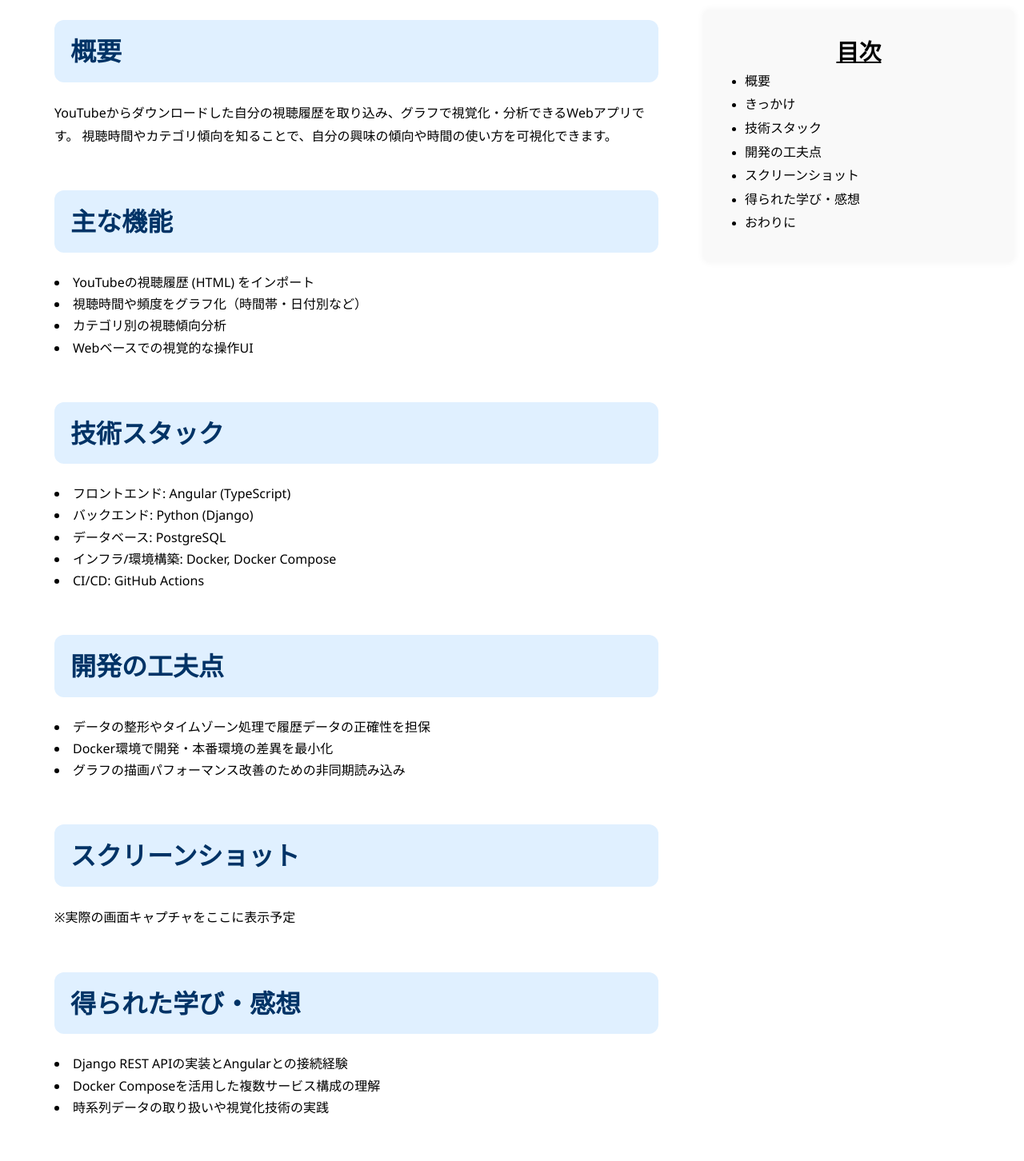
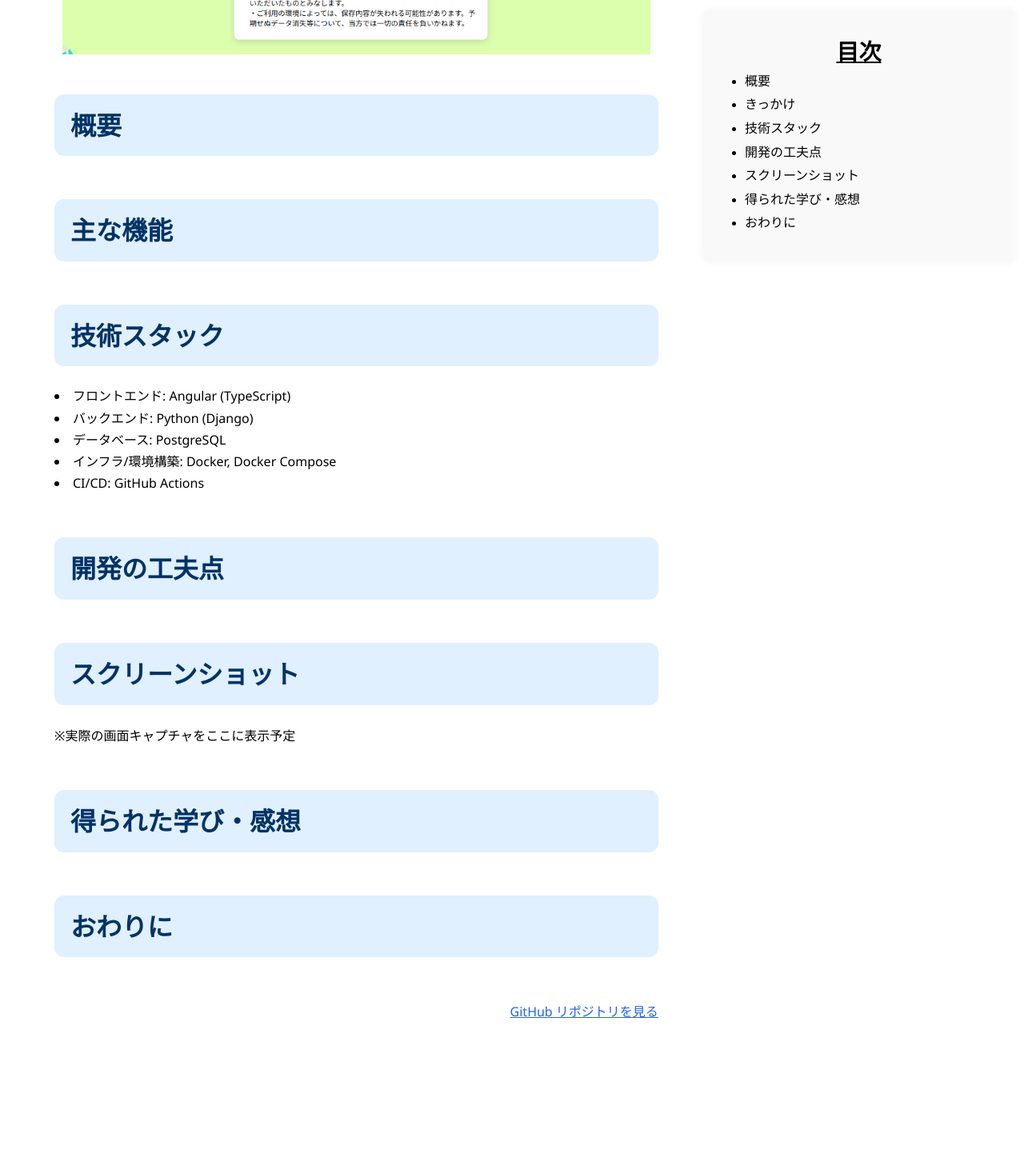
Before and after one commit to jyoloyG4465/portfolio, a Next.js app: page /date-calculation in a window 1280 px wide. Shown: the part 760-2212 px from the top of the page at 80% size. After the commit the page ends 2102 px from the top, so only its background shows below. Built offline with nearby package versions, Linux system fonts and the light colour scheme.

Commit message:
update pages

```diff
--- a/src/app/date-calculation/page.tsx
+++ b/src/app/date-calculation/page.tsx
@@ -30,20 +30,11 @@ export default function DateCalculationPage() {
       </div>
       <section id="introduction" className="page-section">
         <div className="section-title">概要</div>
-        <p>
-          YouTubeからダウンロードした自分の視聴履歴を取り込み、グラフで視覚化・分析できるWebアプリです。
-          視聴時間やカテゴリ傾向を知ることで、自分の興味の傾向や時間の使い方を可視化できます。
-        </p>
+        <p></p>
       </section>
 
       <section id="reason" className="page-section">
         <div className="section-title">主な機能</div>
-        <ul className={styles.list}>
-          <li>YouTubeの視聴履歴 (HTML) をインポート</li>
-          <li>視聴時間や頻度をグラフ化（時間帯・日付別など）</li>
-          <li>カテゴリ別の視聴傾向分析</li>
-          <li>Webベースでの視覚的な操作UI</li>
-        </ul>
       </section>
 
       <section id="skills" className="page-section">
@@ -59,11 +50,6 @@ export default function DateCalculationPage() {
 
       <section id="products" className="page-section">
         <div className="section-title">開発の工夫点</div>
-        <ul className={styles.list}>
-          <li>データの整形やタイムゾーン処理で履歴データの正確性を担保</li>
-          <li>Docker環境で開発・本番環境の差異を最小化</li>
-          <li>グラフの描画パフォーマンス改善のための非同期読み込み</li>
-        </ul>
       </section>
 
       <section id="certifications" className="page-section">
@@ -73,18 +59,11 @@ export default function DateCalculationPage() {
 
       <section id="learnings" className="page-section">
         <div className="section-title">得られた学び・感想</div>
-        <ul className={styles.list}>
-          <li>Django REST APIの実装とAngularとの接続経験</li>
-          <li>Docker Composeを活用した複数サービス構成の理解</li>
-          <li>時系列データの取り扱いや視覚化技術の実践</li>
-        </ul>
       </section>
 
       <section id="closing" className="page-section">
         <div className="section-title">おわりに</div>
-        <p>
-          このプロジェクトを通じて、バックエンドからフロントエンドまでのフルスタック開発を実践しました。今後も自身の興味を深掘りしながら、データを活用した可視化や分析の知見を広げていきたいです。
-        </p>
+        <p></p>
       </section>
 
       <div className={styles.linkRight}>
--- a/src/app/history-view-tools/page.tsx
+++ b/src/app/history-view-tools/page.tsx
@@ -66,11 +66,6 @@ export default function HistoryViewToolsPage() {
 
       <section id="products" className="page-section">
         <div className="section-title">開発の工夫点</div>
-        <ul className={styles.list}>
-          <li>データの整形やタイムゾーン処理で履歴データの正確性を担保</li>
-          <li>Docker環境で開発・本番環境の差異を最小化</li>
-          <li>グラフの描画パフォーマンス改善のための非同期読み込み</li>
-        </ul>
       </section>
 
       <section id="certifications" className="page-section">
@@ -87,18 +82,11 @@ export default function HistoryViewToolsPage() {
 
       <section id="learnings" className="page-section">
         <div className="section-title">得られた学び・感想</div>
-        <ul className={styles.list}>
-          <li>Django REST APIの実装とAngularとの接続経験</li>
-          <li>Docker Composeを活用した複数サービス構成の理解</li>
-          <li>時系列データの取り扱いや視覚化技術の実践</li>
-        </ul>
       </section>
 
       <section id="closing" className="page-section">
         <div className="section-title">おわりに</div>
-        <p>
-          このプロジェクトを通じて、バックエンドからフロントエンドまでのフルスタック開発を実践しました。今後も自身の興味を深掘りしながら、データを活用した可視化や分析の知見を広げていきたいです。
-        </p>
+        <p></p>
       </section>
 
       <div className={styles.linkRight}>
```
Also changed, not shown: public/date-calculation-top.png.
